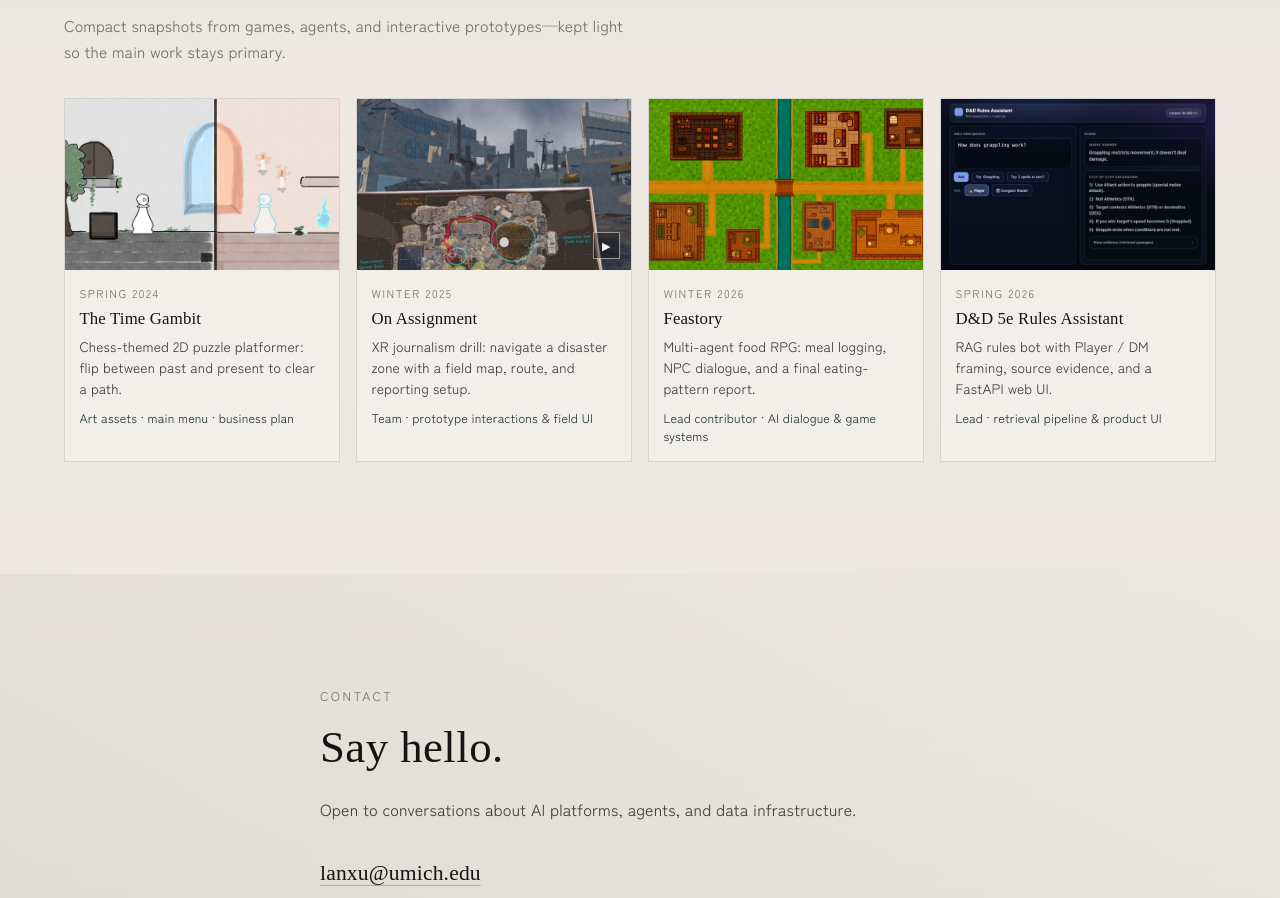
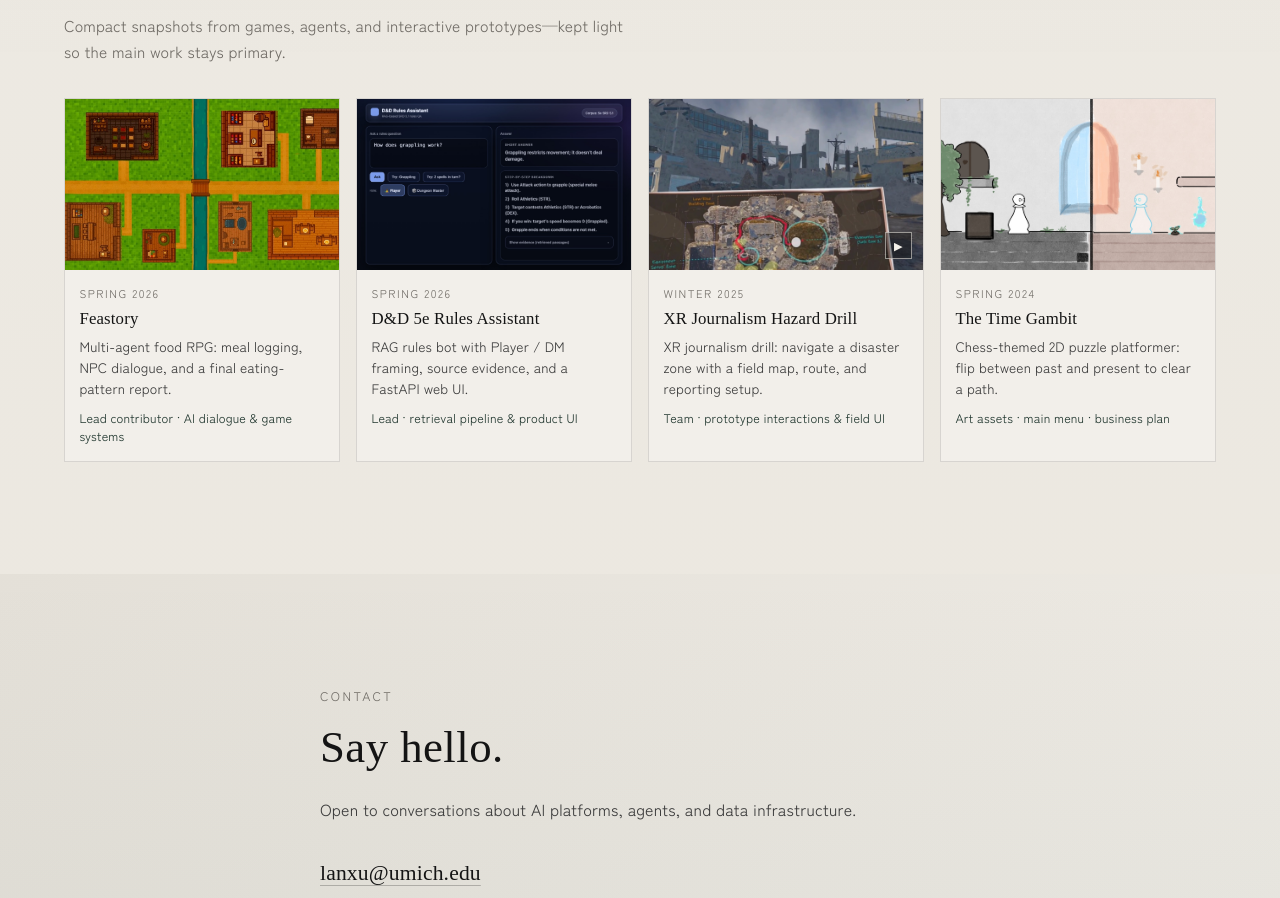
Before and after one commit to XlSerena/XlSerena.github.io, a plain HTML site: page index.html in a window 1280 px wide. Shown: the part 3099-3997 px from the top of the page. Drawn offline with Linux system fonts and the light colour scheme; a web font is replaced by a local one.

Commit message:
fix: reverse-order side notes by recency
Put Feastory and D&D first, rename the XR journalism drill, and mark Feastory as Spring 2026.

```diff
--- a/index.html
+++ b/index.html
@@ -15,7 +15,7 @@
       rel="stylesheet"
     />
     <meta http-equiv="Cache-Control" content="no-cache, no-store, must-revalidate" />
-    <link rel="stylesheet" href="styles.css?v=20260805-7" />
+    <link rel="stylesheet" href="styles.css?v=20260805-8" />
   </head>
   <body>
     <a class="skip" href="#main">Skip to content</a>
@@ -163,47 +163,6 @@
             <a
               class="side-card"
               role="listitem"
-              href="https://thetimegambit.github.io/thetimegambit/"
-              rel="noopener noreferrer"
-              target="_blank"
-            >
-              <div class="side-media">
-                <img src="assets/side/game.jpg" alt="" width="1400" height="787" loading="lazy" />
-              </div>
-              <div class="side-body">
-                <p class="side-time" data-i18n="side_game_time">Spring 2024</p>
-                <h3 data-i18n="side_game_title">The Time Gambit</h3>
-                <p class="side-blurb" data-i18n="side_game_blurb">
-                  Chess-themed 2D puzzle platformer: flip between past and present to clear a path.
-                </p>
-                <p class="side-role" data-i18n="side_game_role">Art assets · main menu · business plan</p>
-              </div>
-            </a>
-
-            <a
-              class="side-card has-video"
-              role="listitem"
-              href="https://drive.google.com/file/d/1qXUwxNA9hWt0Riy41oAXRvXQih21JyOJ/view?usp=drive_link"
-              rel="noopener noreferrer"
-              target="_blank"
-            >
-              <div class="side-media">
-                <img src="assets/side/si659.jpg" alt="" width="1400" height="809" loading="lazy" />
-                <span class="side-play" aria-hidden="true">▶</span>
-              </div>
-              <div class="side-body">
-                <p class="side-time" data-i18n="side_si659_time">Winter 2025</p>
-                <h3 data-i18n="side_si659_title">On Assignment</h3>
-                <p class="side-blurb" data-i18n="side_si659_blurb">
-                  XR journalism drill: navigate a disaster zone with a field map, route, and reporting setup.
-                </p>
-                <p class="side-role" data-i18n="side_si659_role">Team · prototype interactions &amp; field UI</p>
-              </div>
-            </a>
-
-            <a
-              class="side-card"
-              role="listitem"
               href="https://github.com/Carolzhangzz/Feastory"
               rel="noopener noreferrer"
               target="_blank"
@@ -212,7 +171,7 @@
                 <img src="assets/side/feastory.jpg" alt="" width="1200" height="674" loading="lazy" />
               </div>
               <div class="side-body">
-                <p class="side-time" data-i18n="side_feastory_time">Winter 2026</p>
+                <p class="side-time" data-i18n="side_feastory_time">Spring 2026</p>
                 <h3 data-i18n="side_feastory_title">Feastory</h3>
                 <p class="side-blurb" data-i18n="side_feastory_blurb">
                   Multi-agent food RPG: meal logging, NPC dialogue, and a final eating-pattern report.
@@ -238,6 +197,47 @@
                   RAG rules bot with Player / DM framing, source evidence, and a FastAPI web UI.
                 </p>
                 <p class="side-role" data-i18n="side_dnd_role">Lead · retrieval pipeline &amp; product UI</p>
+              </div>
+            </a>
+
+            <a
+              class="side-card has-video"
+              role="listitem"
+              href="https://drive.google.com/file/d/1qXUwxNA9hWt0Riy41oAXRvXQih21JyOJ/view?usp=drive_link"
+              rel="noopener noreferrer"
+              target="_blank"
+            >
+              <div class="side-media">
+                <img src="assets/side/si659.jpg" alt="" width="1400" height="809" loading="lazy" />
+                <span class="side-play" aria-hidden="true">▶</span>
+              </div>
+              <div class="side-body">
+                <p class="side-time" data-i18n="side_si659_time">Winter 2025</p>
+                <h3 data-i18n="side_si659_title">XR Journalism Hazard Drill</h3>
+                <p class="side-blurb" data-i18n="side_si659_blurb">
+                  XR journalism drill: navigate a disaster zone with a field map, route, and reporting setup.
+                </p>
+                <p class="side-role" data-i18n="side_si659_role">Team · prototype interactions &amp; field UI</p>
+              </div>
+            </a>
+
+            <a
+              class="side-card"
+              role="listitem"
+              href="https://thetimegambit.github.io/thetimegambit/"
+              rel="noopener noreferrer"
+              target="_blank"
+            >
+              <div class="side-media">
+                <img src="assets/side/game.jpg" alt="" width="1400" height="787" loading="lazy" />
+              </div>
+              <div class="side-body">
+                <p class="side-time" data-i18n="side_game_time">Spring 2024</p>
+                <h3 data-i18n="side_game_title">The Time Gambit</h3>
+                <p class="side-blurb" data-i18n="side_game_blurb">
+                  Chess-themed 2D puzzle platformer: flip between past and present to clear a path.
+                </p>
+                <p class="side-role" data-i18n="side_game_role">Art assets · main menu · business plan</p>
               </div>
             </a>
           </div>
@@ -267,6 +267,6 @@
       <p data-i18n="footer">Quiet systems. Clear signals.</p>
     </footer>
 
-    <script src="main.js?v=20260805-7"></script>
+    <script src="main.js?v=20260805-8"></script>
   </body>
 </html>
--- a/main.js
+++ b/main.js
@@ -45,7 +45,7 @@ const copy = {
     side_title: "Smaller experiments worth keeping.",
     side_lede:
       "Compact snapshots from games, agents, and interactive prototypes—kept light so the main work stays primary.",
-    side_feastory_time: "Winter 2026",
+    side_feastory_time: "Spring 2026",
     side_feastory_title: "Feastory",
     side_feastory_blurb:
       "Multi-agent food RPG: meal logging, NPC dialogue, and a final eating-pattern report.",
@@ -54,16 +54,16 @@ const copy = {
     side_dnd_title: "D&D 5e Rules Assistant",
     side_dnd_blurb: "RAG rules bot with Player / DM framing, source evidence, and a FastAPI web UI.",
     side_dnd_role: "Lead · retrieval pipeline & product UI",
+    side_si659_time: "Winter 2025",
+    side_si659_title: "XR Journalism Hazard Drill",
+    side_si659_blurb:
+      "XR journalism drill: navigate a disaster zone with a field map, route, and reporting setup.",
+    side_si659_role: "Team · prototype interactions & field UI",
     side_game_time: "Spring 2024",
     side_game_title: "The Time Gambit",
     side_game_blurb:
       "Chess-themed 2D puzzle platformer: flip between past and present to clear a path.",
     side_game_role: "Art assets · main menu · business plan",
-    side_si659_time: "Winter 2025",
-    side_si659_title: "On Assignment",
-    side_si659_blurb:
-      "XR journalism drill: navigate a disaster zone with a field map, route, and reporting setup.",
-    side_si659_role: "Team · prototype interactions & field UI",
     contact_kicker: "Contact",
     contact_title: "Say hello.",
     contact_lede: "Open to conversations about AI platforms, agents, and data infrastructure.",
@@ -112,7 +112,7 @@ const copy = {
     side_kicker: "旁支",
     side_title: "值得留下的小实验。",
     side_lede: "游戏、智能体与交互原型的轻量快照——占位克制，不抢主线作品。",
-    side_feastory_time: "2026 冬",
+    side_feastory_time: "2026 春",
     side_feastory_title: "Feastory",
     side_feastory_blurb: "多智能体饮食 RPG：记录餐食、与 NPC 对话，并生成饮食模式终报。",
     side_feastory_role: "主要贡献者 · AI 对话与游戏系统",
@@ -120,14 +120,14 @@ const copy = {
     side_dnd_title: "D&D 5e 规则助手",
     side_dnd_blurb: "面向玩家 / DM 的 RAG 规则问答，带回溯证据与 FastAPI Web UI。",
     side_dnd_role: "主导 · 检索链路与产品界面",
+    side_si659_time: "2025 冬",
+    side_si659_title: "XR记者危险演习",
+    side_si659_blurb: "XR 记者演习：在灾区用地图规划路线，并完成报道设备布置。",
+    side_si659_role: "团队 · 原型交互与现场 UI",
     side_game_time: "2024 春",
     side_game_title: "The Time Gambit",
     side_game_blurb: "象棋主题 2D 解谜平台：在过去与现在之间切换，打通前路。",
     side_game_role: "美术资产 · 主菜单 · 商业计划",
-    side_si659_time: "2025 冬",
-    side_si659_title: "On Assignment",
-    side_si659_blurb: "XR 记者演习：在灾区用地图规划路线，并完成报道设备布置。",
-    side_si659_role: "团队 · 原型交互与现场 UI",
     contact_kicker: "联络",
     contact_title: "保持联络。",
     contact_lede: "欢迎交流 AI 平台、智能体与数据基础设施。",
```
